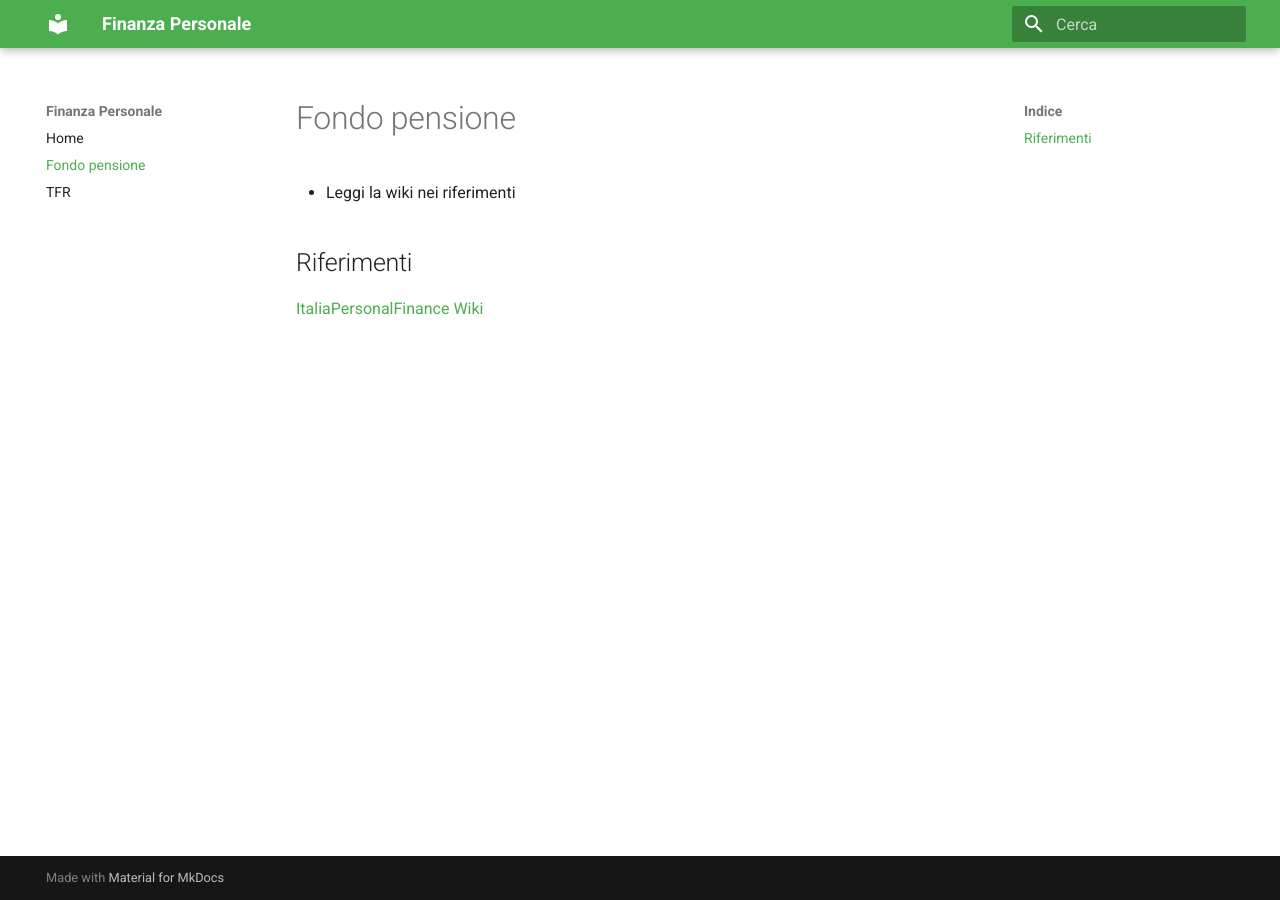
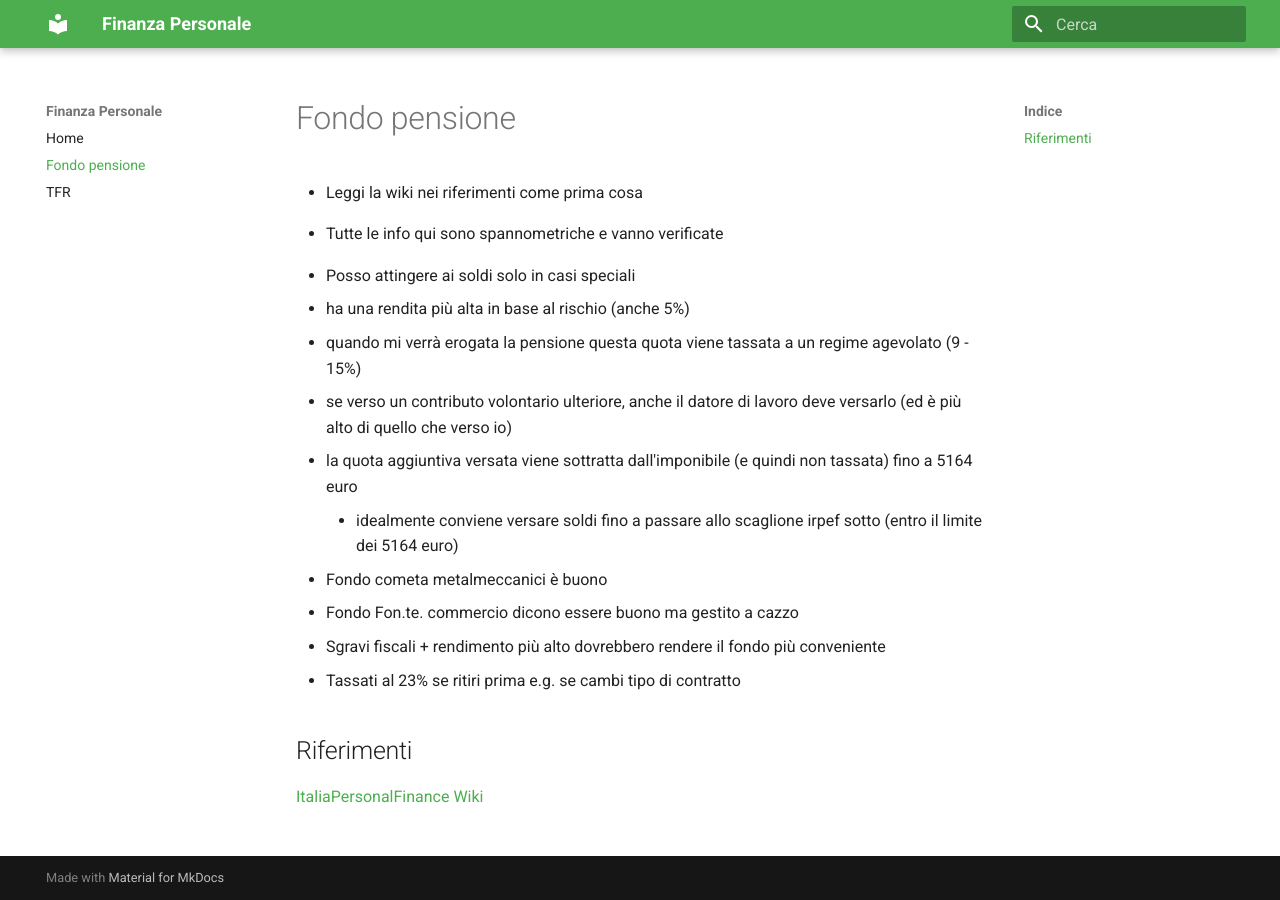
Before and after one commit to simgunz/wiki-finanza-personale, an MkDocs documentation site: the page built from docs/fondo_pensione.md, in a window 1280 px wide. Built offline with MkDocs 1.6.1 and Material for MkDocs 9.7.7, drawn with Linux system fonts in a browser that asks for light colours.

Commit message:
Spostato contenuto fondo pensione in file dedicato

```diff
--- a/docs/fondo_pensione.md
+++ b/docs/fondo_pensione.md
@@ -1,6 +1,19 @@
 # Fondo pensione
 
-- Leggi la wiki nei riferimenti
+- Leggi la wiki nei riferimenti come prima cosa
+
+- Tutte le info qui sono spannometriche e vanno verificate
+
+- Posso attingere ai soldi solo in casi speciali
+- ha una rendita più alta in base al rischio (anche 5%)
+- quando mi verrà erogata la pensione questa quota viene tassata a un regime agevolato (9 - 15%)
+- se verso un contributo volontario ulteriore, anche il datore di lavoro deve versarlo (ed è più alto di quello che verso io)
+- la quota aggiuntiva versata viene sottratta dall'imponibile (e quindi non tassata) fino a 5164 euro
+  - idealmente conviene versare soldi fino a passare allo scaglione irpef sotto (entro il limite dei 5164 euro)
+- Fondo cometa metalmeccanici è buono
+- Fondo Fon.te. commercio dicono essere buono ma gestito a cazzo
+- Sgravi fiscali + rendimento più alto dovrebbero rendere il fondo più conveniente
+- Tassati al 23% se ritiri prima e.g. se cambi tipo di contratto
 
 ## Riferimenti
 
```
Also changed, not shown: docs/tfr.md (+1 -11 lines).
